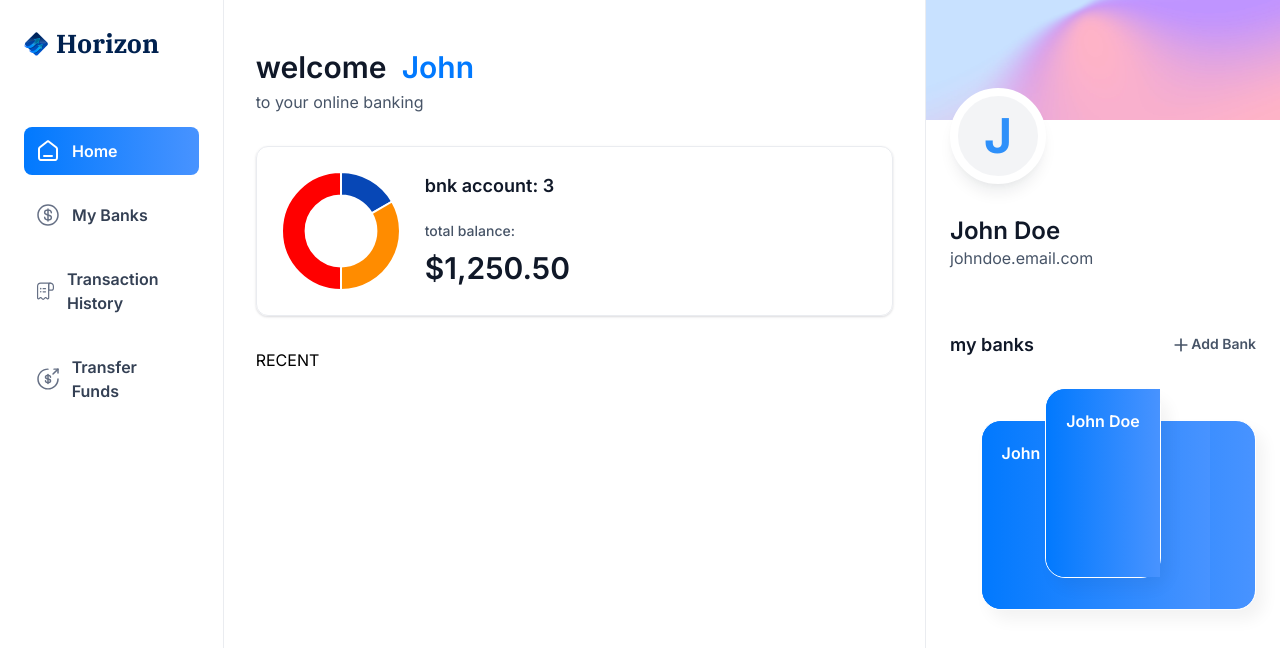
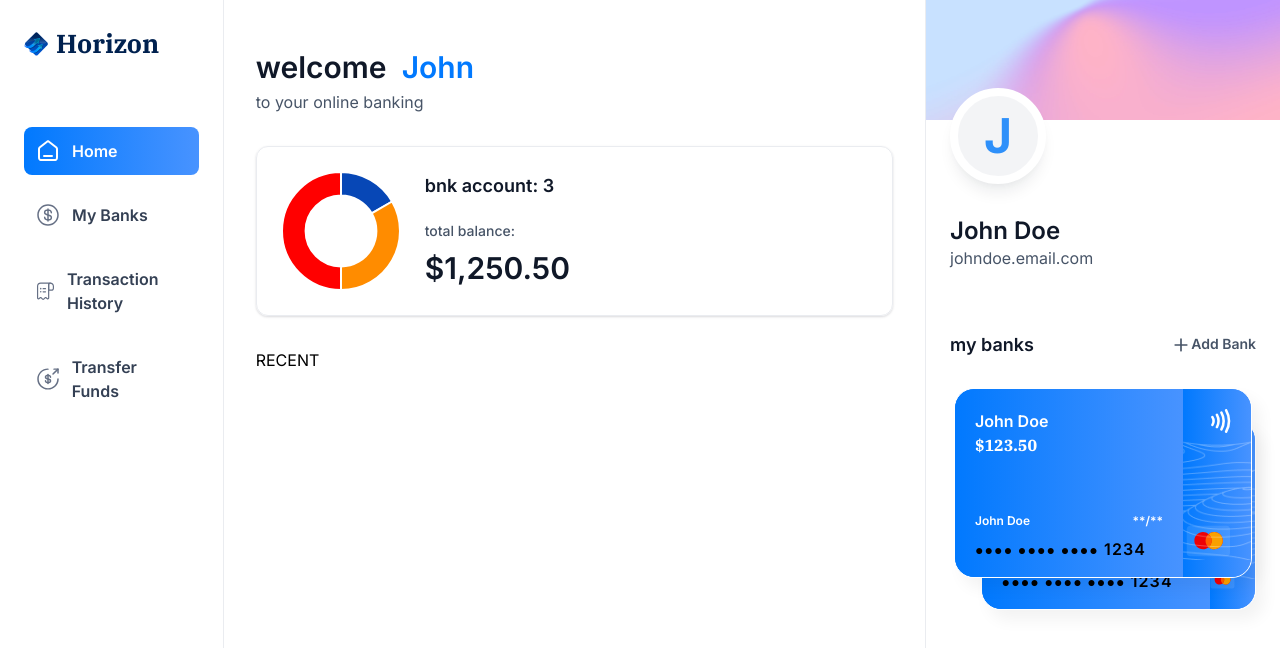
Before and after one commit to PtlMarty/banking-yt-project, a Next.js app: page / in a window 1280 px wide. Shown: the top 648 px of the page. Built offline with nearby package versions, Linux system fonts and the light colour scheme.

Commit message:
implemented routes fort all link, finished the rightsidebar component

```diff
--- /dev/null
+++ b/app/(root)/my-banks/page.tsx
@@ -0,0 +1,5 @@
+const MyBanks = () => {
+  return <div>MyBanks</div>;
+};
+
+export default MyBanks;
--- a/app/(root)/page.tsx
+++ b/app/(root)/page.tsx
@@ -27,7 +27,11 @@
         </header>
         RECENT
       </div>
-      <RightSideBar user={loggedIn} transctions={[]} banks={[{}, {}]} />
+      <RightSideBar
+        user={loggedIn}
+        transctions={[]}
+        banks={[{ currentBalance: 123.5 }, { currentBalance: 500.0 }]}
+      />
     </section>
   );
 };
--- /dev/null
+++ b/app/(root)/payment-transfer/page.tsx
@@ -0,0 +1,5 @@
+const Transferts = () => {
+  return <div>Transferts</div>;
+};
+
+export default Transferts;
--- /dev/null
+++ b/app/(root)/transaction-history/page.tsx
@@ -0,0 +1,5 @@
+const Transactions = () => {
+  return <div>Transactions</div>;
+};
+
+export default Transactions;
--- a/components/BankCard.tsx
+++ b/components/BankCard.tsx
@@ -1,3 +1,5 @@
+import { formatAmount } from "@/lib/utils";
+import Image from "next/image";
 import Link from "next/link";
 
 const BankCard = ({ account, userName, showBalance }: CreditCardProps) => {
@@ -9,8 +11,42 @@
             <h1 className="text-16 font-semibold text-white">
               {account.name || "John Doe"}
             </h1>
+            <p className="font-ibm-plex-serif font-black text-white">
+              {formatAmount(account.currentBalance)}
+            </p>
           </div>
+
+          <article className="flex flex-col gap-2">
+            <div className="flex justify-between">
+              <h1 className="text-12 font-semibold text-white">{userName}</h1>
+              <h2 className="text-12 font-semibold text-white">**/**</h2>
+            </div>
+            <p className="text-14 font-semibold tracking-[1.1px]">
+              {" "}
+              ●●●● ●●●● ●●●●
+              <span className="text-16"> 1234</span>
+            </p>
+          </article>
         </div>
+
+        <div className="bank-card_icon">
+          <Image src="/icons/Paypass.svg" width={20} height={24} alt="pay" />
+          <Image
+            src="/icons/mastercard.svg"
+            width={45}
+            height={32}
+            alt="mastercard"
+            className="ml-5"
+          />
+        </div>
+
+        <Image
+          src="/icons/lines.png"
+          width={316}
+          height={190}
+          alt="lines"
+          className="absolute top-0 left-0"
+        />
       </Link>
     </div>
   );
```
